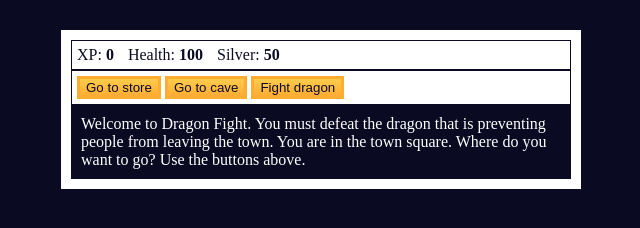
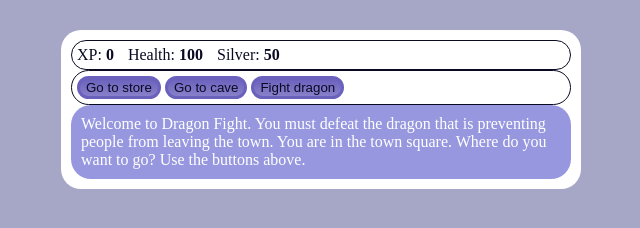
Before and after one commit to BurcuML/Role-Playing-Game, a plain HTML site: page Role Playing Game/index.html in a window 1280 px wide. Shown: the whole page, without its empty margins (319-959 px from the left). Drawn offline with Linux system fonts and the light colour scheme.

Commit message:
Update styles.css

```diff
--- a/Role Playing Game/styles.css
+++ b/Role Playing Game/styles.css
@@ -1,11 +1,12 @@
 body {
-  background-color: #0a0a23;
+  background-color: #a6a6c7;
 }
 
 #text {
-  background-color: #0a0a23;
+  background-color: #9797df;
   color: #ffffff;
   padding: 10px;
+  border-radius: 20px;
 }
 
 #game {
@@ -15,6 +16,7 @@ body {
   color: #ffffff;
   margin: 30px auto 0px;
   padding: 10px;
+  border-radius: 20px;
 }
 
 #controls,
@@ -22,6 +24,7 @@ body {
   border: 1px solid #0a0a23;
   padding: 5px;
   color: #0a0a23;
+  border-radius: 20px;
 }
 
 #monsterStats {
@@ -39,7 +42,8 @@ body {
 button {
   cursor: pointer;
   color: #0a0a23;
-  background-color: #feac32;
-  background-image: linear-gradient(#fecc4c, #ffac33);
-  border: 3px solid #feac32;
+  background-color: #6a61bd;
+  background-image: linear-gradient(#6a61bd, #8780c9);
+  border: 3px solid #6a61bd;
+  border-radius: 20px;
 }
```
